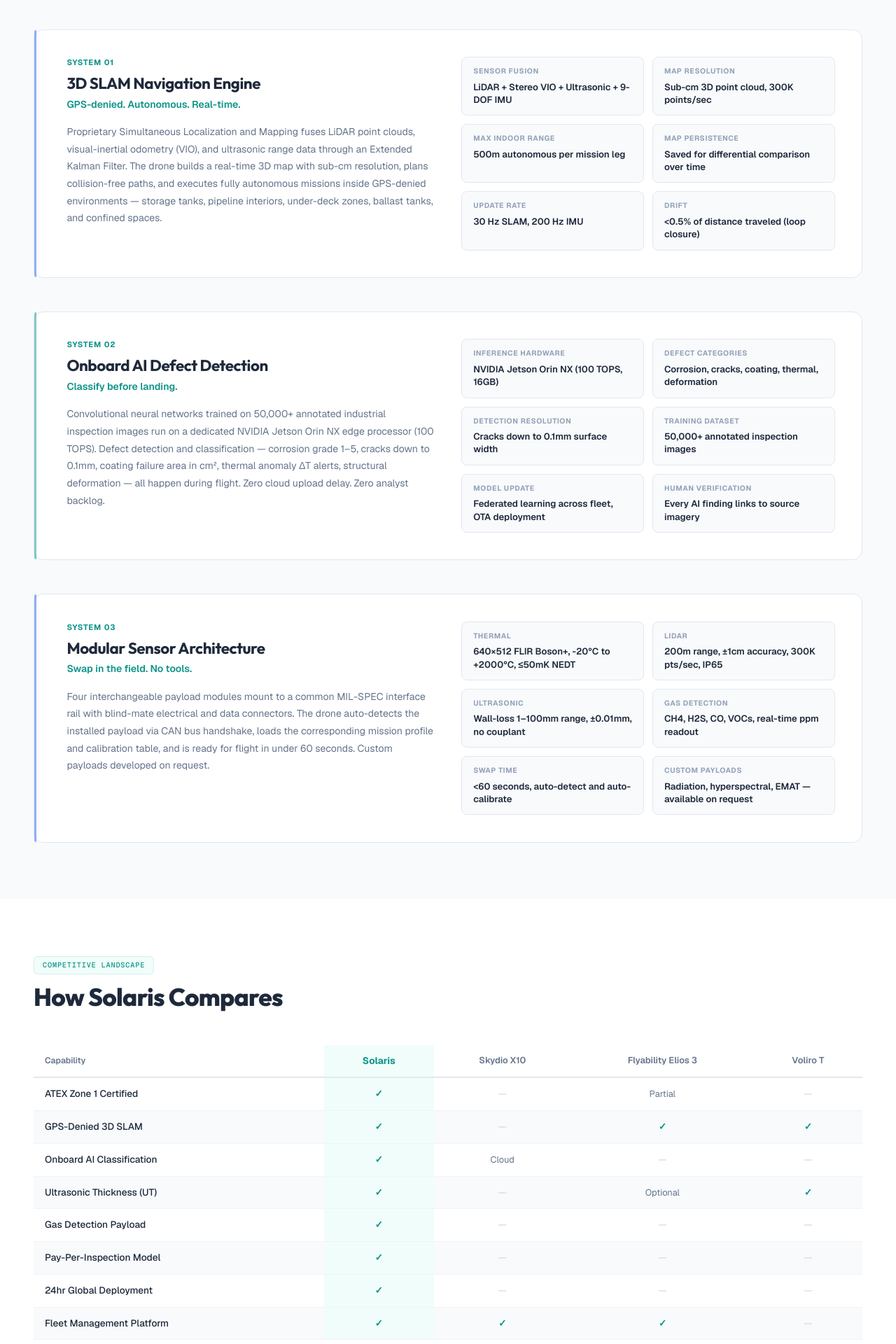
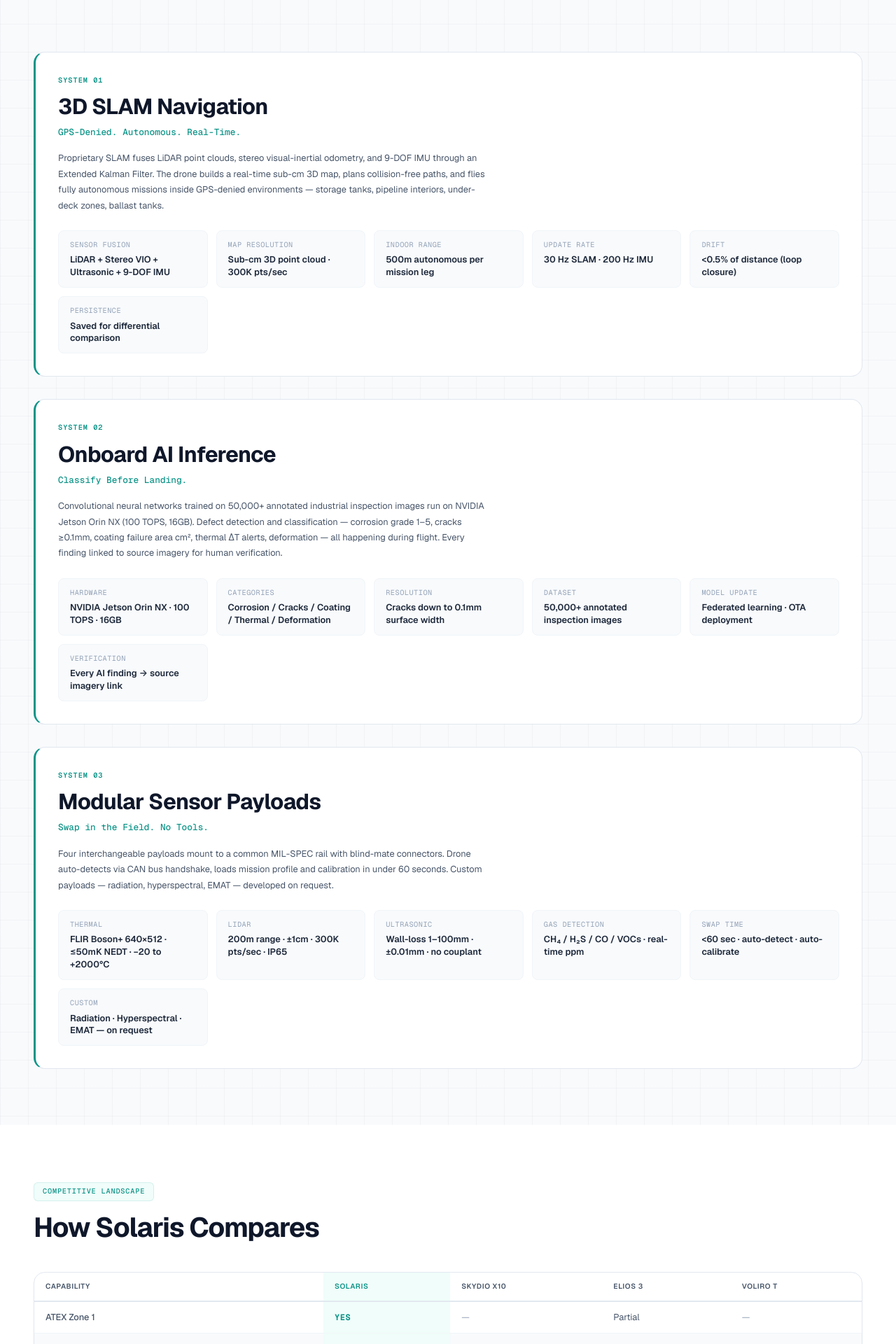
Before and after one commit to cpu152650311-coder/solaris-drone-test, a Next.js app: page /technology in a window 1280 px wide. Shown: the part 500-2420 px from the top of the page at 70% size. Built offline with nearby package versions, Linux system fonts and the light colour scheme.

Commit message:
feat: complete redesign — elegant-design tokens, frontend-design bold direction, industrial precision aesthetic

```diff
--- a/app/technology/page.tsx
+++ b/app/technology/page.tsx
@@ -4,102 +4,55 @@ import PageCTA from '@/components/shared/PageCTA';
 
 export const metadata: Metadata = {
   title: 'Technology — 3D SLAM, Onboard AI, Modular Sensors, Fleet Platform',
-  description: 'Three autonomous systems powering Solaris drones: 3D SLAM GPS-denied navigation, NVIDIA Jetson onboard AI inference, and interchangeable modular sensor payloads. Plus Fleet Management Platform.',
+  description: 'Three autonomous systems: 3D SLAM GPS-denied navigation, NVIDIA Jetson onboard AI, interchangeable sensor payloads. Plus Fleet Management Platform with REST API.',
 };
 
 const SYSTEMS = [
-  {
-    title: '3D SLAM Navigation Engine', sub: 'GPS-denied. Autonomous. Real-time.',
-    body: 'Proprietary Simultaneous Localization and Mapping fuses LiDAR point clouds, visual-inertial odometry (VIO), and ultrasonic range data through an Extended Kalman Filter. The drone builds a real-time 3D map with sub-cm resolution, plans collision-free paths, and executes fully autonomous missions inside GPS-denied environments — storage tanks, pipeline interiors, under-deck zones, ballast tanks, and confined spaces.',
-    specs: [
-      { l: 'Sensor Fusion', v: 'LiDAR + Stereo VIO + Ultrasonic + 9-DOF IMU' },
-      { l: 'Map Resolution', v: 'Sub-cm 3D point cloud, 300K points/sec' },
-      { l: 'Max Indoor Range', v: '500m autonomous per mission leg' },
-      { l: 'Map Persistence', v: 'Saved for differential comparison over time' },
-      { l: 'Update Rate', v: '30 Hz SLAM, 200 Hz IMU' },
-      { l: 'Drift', v: '<0.5% of distance traveled (loop closure)' },
-    ],
-  },
-  {
-    title: 'Onboard AI Defect Detection', sub: 'Classify before landing.',
-    body: 'Convolutional neural networks trained on 50,000+ annotated industrial inspection images run on a dedicated NVIDIA Jetson Orin NX edge processor (100 TOPS). Defect detection and classification — corrosion grade 1–5, cracks down to 0.1mm, coating failure area in cm², thermal anomaly ΔT alerts, structural deformation — all happen during flight. Zero cloud upload delay. Zero analyst backlog.',
-    specs: [
-      { l: 'Inference Hardware', v: 'NVIDIA Jetson Orin NX (100 TOPS, 16GB)' },
-      { l: 'Defect Categories', v: 'Corrosion, cracks, coating, thermal, deformation' },
-      { l: 'Detection Resolution', v: 'Cracks down to 0.1mm surface width' },
-      { l: 'Training Dataset', v: '50,000+ annotated inspection images' },
-      { l: 'Model Update', v: 'Federated learning across fleet, OTA deployment' },
-      { l: 'Human Verification', v: 'Every AI finding links to source imagery' },
-    ],
-  },
-  {
-    title: 'Modular Sensor Architecture', sub: 'Swap in the field. No tools.',
-    body: 'Four interchangeable payload modules mount to a common MIL-SPEC interface rail with blind-mate electrical and data connectors. The drone auto-detects the installed payload via CAN bus handshake, loads the corresponding mission profile and calibration table, and is ready for flight in under 60 seconds. Custom payloads developed on request.',
-    specs: [
-      { l: 'Thermal', v: '640×512 FLIR Boson+, -20°C to +2000°C, ≤50mK NEDT' },
-      { l: 'LiDAR', v: '200m range, ±1cm accuracy, 300K pts/sec, IP65' },
-      { l: 'Ultrasonic', v: 'Wall-loss 1–100mm range, ±0.01mm, no couplant' },
-      { l: 'Gas Detection', v: 'CH4, H2S, CO, VOCs, real-time ppm readout' },
-      { l: 'Swap Time', v: '<60 seconds, auto-detect and auto-calibrate' },
-      { l: 'Custom Payloads', v: 'Radiation, hyperspectral, EMAT — available on request' },
-    ],
-  },
+  { n: '01', title: '3D SLAM Navigation', sub: 'GPS-Denied. Autonomous. Real-Time.', body: 'Proprietary SLAM fuses LiDAR point clouds, stereo visual-inertial odometry, and 9-DOF IMU through an Extended Kalman Filter. The drone builds a real-time sub-cm 3D map, plans collision-free paths, and flies fully autonomous missions inside GPS-denied environments — storage tanks, pipeline interiors, under-deck zones, ballast tanks.', specs: [['Sensor Fusion', 'LiDAR + Stereo VIO + Ultrasonic + 9-DOF IMU'], ['Map Resolution', 'Sub-cm 3D point cloud · 300K pts/sec'], ['Indoor Range', '500m autonomous per mission leg'], ['Update Rate', '30 Hz SLAM · 200 Hz IMU'], ['Drift', '<0.5% of distance (loop closure)'], ['Persistence', 'Saved for differential comparison']] },
+  { n: '02', title: 'Onboard AI Inference', sub: 'Classify Before Landing.', body: 'Convolutional neural networks trained on 50,000+ annotated industrial inspection images run on NVIDIA Jetson Orin NX (100 TOPS, 16GB). Defect detection and classification — corrosion grade 1–5, cracks ≥0.1mm, coating failure area cm², thermal ΔT alerts, deformation — all happening during flight. Every finding linked to source imagery for human verification.', specs: [['Hardware', 'NVIDIA Jetson Orin NX · 100 TOPS · 16GB'], ['Categories', 'Corrosion / Cracks / Coating / Thermal / Deformation'], ['Resolution', 'Cracks down to 0.1mm surface width'], ['Dataset', '50,000+ annotated inspection images'], ['Model Update', 'Federated learning · OTA deployment'], ['Verification', 'Every AI finding → source imagery link']] },
+  { n: '03', title: 'Modular Sensor Payloads', sub: 'Swap in the Field. No Tools.', body: 'Four interchangeable payloads mount to a common MIL-SPEC rail with blind-mate connectors. Drone auto-detects via CAN bus handshake, loads mission profile and calibration in under 60 seconds. Custom payloads — radiation, hyperspectral, EMAT — developed on request.', specs: [['Thermal', 'FLIR Boson+ 640×512 · ≤50mK NEDT · −20 to +2000°C'], ['LiDAR', '200m range · ±1cm · 300K pts/sec · IP65'], ['Ultrasonic', 'Wall-loss 1–100mm · ±0.01mm · no couplant'], ['Gas Detection', 'CH₄ / H₂S / CO / VOCs · real-time ppm'], ['Swap Time', '<60 sec · auto-detect · auto-calibrate'], ['Custom', 'Radiation · Hyperspectral · EMAT — on request']] },
 ];
 
 const COMPARISON = [
-  { feature: 'ATEX Zone 1 Certified', solaris: true, skydio: false, flyability: 'Partial', voliro: false },
-  { feature: 'GPS-Denied 3D SLAM', solaris: true, skydio: false, flyability: true, voliro: true },
-  { feature: 'Onboard AI Classification', solaris: true, skydio: 'Cloud', flyability: false, voliro: false },
-  { feature: 'Ultrasonic Thickness (UT)', solaris: true, skydio: false, flyability: 'Optional', voliro: true },
-  { feature: 'Gas Detection Payload', solaris: true, skydio: false, flyability: false, voliro: false },
-  { feature: 'Pay-Per-Inspection Model', solaris: true, skydio: false, flyability: false, voliro: false },
-  { feature: '24hr Global Deployment', solaris: true, skydio: false, flyability: false, voliro: false },
-  { feature: 'Fleet Management Platform', solaris: true, skydio: true, flyability: true, voliro: false },
+  ['Capability', 'Solaris', 'Skydio X10', 'Elios 3', 'Voliro T'],
+  ['ATEX Zone 1', 'YES', '—', 'Partial', '—'],
+  ['3D SLAM (GPS-Denied)', 'YES', '—', 'YES', 'YES'],
+  ['Onboard AI Classification', 'YES', 'Cloud', '—', '—'],
+  ['Ultrasonic UT', 'YES', '—', 'Optional', 'YES'],
+  ['Gas Detection', 'YES', '—', '—', '—'],
+  ['Pay-Per-Inspection', 'YES', '—', '—', '—'],
+  ['24hr Global Deploy', 'YES', '—', '—', '—'],
+  ['Fleet Mgmt Platform', 'YES', 'YES', 'YES', '—'],
 ];
-
-const boolIcon = (v: boolean | string) => {
-  if (v === true) return <span style={{ color: '#0d9488', fontWeight: 700 }}>✓</span>;
-  if (v === false) return <span style={{ color: '#cbd5e1' }}>—</span>;
-  return <span style={{ color: '#64748b', fontSize: '0.8rem' }}>{v}</span>;
-};
 
 export default function TechnologyPage() {
   return (
     <>
-      <section style={{ background: '#0f172a', padding: 'clamp(3.5rem, 7vw, 5rem) 0 clamp(2.5rem, 5vw, 3.5rem)' }}>
-        <div className="container-wide">
-          <span className="label-tag" style={{ color: '#5eead4', background: 'rgba(13,148,136,0.15)' }}>Technology Deep-Dive</span>
-          <h1 style={{ fontFamily: 'Outfit, sans-serif', fontSize: 'clamp(2.2rem, 4.5vw, 3.4rem)', fontWeight: 800, color: 'white', letterSpacing: '-0.03em', marginTop: '1rem', marginBottom: '1rem', lineHeight: 1.1 }}>
-            Three Systems.<br /><span style={{ color: '#0d9488' }}>One Autonomous Platform.</span>
-          </h1>
-          <p style={{ fontFamily: 'Geist, sans-serif', color: '#94a3b8', fontSize: '1.05rem', maxWidth: '56ch' }}>
-            Navigation, intelligence, and sensing — three technology layers that make Solaris the only inspection drone capable of operating where humans and conventional drones cannot.
-          </p>
+      <section className="section-dark" style={{ padding: 'var(--space-24) 0 var(--space-16)', position: 'relative', overflow: 'hidden' }}>
+        <div style={{ position: 'absolute', top: '-200px', left: '10%', width: '500px', height: '500px', borderRadius: '50%', background: 'radial-gradient(circle, rgba(13,148,136,0.08) 0%, transparent 70%)', pointerEvents: 'none' }} />
+        <div className="container-wide" style={{ position: 'relative', zIndex: 1 }}>
+          <span className="label-tag label-tag-dark">Technology Deep-Dive</span>
+          <h1 style={{ color: 'white', marginTop: 'var(--space-4)', marginBottom: 'var(--space-4)' }}>Three Systems.<br /><span style={{ color: 'var(--color-primary)' }}>One Autonomous Platform.</span></h1>
+          <p style={{ fontFamily: 'var(--font-sans)', color: 'var(--color-dark-text-secondary)', fontSize: 'var(--text-lg)', maxWidth: '56ch' }}>Navigation, intelligence, and sensing — three technology layers that make Solaris the only inspection drone operating where humans and conventional drones cannot.</p>
         </div>
       </section>
 
-      {/* Systems */}
-      <section style={{ padding: 'clamp(3rem, 8vw, 5rem) 0', background: '#f8fafc' }}>
+      <section className="section-pad bg-grid">
         <div className="container-wide">
-          <div style={{ display: 'flex', flexDirection: 'column', gap: 'clamp(2rem, 4vw, 3rem)' }}>
-            {SYSTEMS.map((s, i) => (
-              <div key={s.title} style={{ background: 'white', border: '1px solid #e2e8f0', borderRadius: '14px', padding: 'clamp(1.5rem, 3vw, 2.5rem)', position: 'relative' }}>
-                <div style={{ position: 'absolute', left: 0, top: 0, bottom: 0, width: '3px', background: i === 1 ? '#0d9488' : '#2563eb', borderRadius: '3px 0 0 3px', opacity: 0.5 }} />
-                <div style={{ display: 'grid', gridTemplateColumns: '1fr 1fr', gap: 'clamp(1.5rem, 3vw, 3rem)', alignItems: 'start' }}>
-                  <div style={{ paddingLeft: '0.5rem' }}>
-                    <span style={{ fontFamily: 'Geist, sans-serif', fontSize: '0.7rem', fontWeight: 700, letterSpacing: '0.08em', textTransform: 'uppercase', color: '#0d9488', marginBottom: '0.5rem', display: 'block' }}>System {String(i + 1).padStart(2, '0')}</span>
-                    <h2 style={{ fontFamily: 'Outfit, sans-serif', fontSize: 'clamp(1.15rem, 1.8vw, 1.4rem)', fontWeight: 700, color: '#1e293b', marginBottom: '0.3rem', letterSpacing: '-0.02em' }}>{s.title}</h2>
-                    <p style={{ fontFamily: 'Geist, sans-serif', fontSize: '0.88rem', color: '#0d9488', fontWeight: 600, marginBottom: '1rem' }}>{s.sub}</p>
-                    <p style={{ fontFamily: 'Geist, sans-serif', fontSize: '0.88rem', color: '#64748b', lineHeight: 1.75 }}>{s.body}</p>
-                  </div>
-                  <div style={{ display: 'grid', gridTemplateColumns: '1fr 1fr', gap: '0.75rem' }}>
-                    {s.specs.map(({ l, v }) => (
-                      <div key={l} style={{ background: '#f8fafc', border: '1px solid #e2e8f0', borderRadius: '8px', padding: '0.75rem 1rem' }}>
-                        <div style={{ fontFamily: 'Geist, sans-serif', fontSize: '0.65rem', fontWeight: 700, letterSpacing: '0.06em', textTransform: 'uppercase', color: '#94a3b8', marginBottom: '0.3rem' }}>{l}</div>
-                        <div style={{ fontFamily: 'Geist, sans-serif', fontSize: '0.82rem', color: '#1e293b', fontWeight: 600, lineHeight: 1.4 }}>{v}</div>
-                      </div>
-                    ))}
-                  </div>
+          <div style={{ display: 'flex', flexDirection: 'column', gap: 'var(--space-8)' }}>
+            {SYSTEMS.map((s) => (
+              <div key={s.n} className="card" style={{ padding: 'var(--space-8)', position: 'relative', borderLeft: '3px solid var(--color-primary)' }}>
+                <span style={{ fontFamily: 'var(--font-mono)', fontSize: 'var(--text-xs)', color: 'var(--color-primary)', fontWeight: 600, letterSpacing: '0.1em', marginBottom: 'var(--space-3)', display: 'block' }}>SYSTEM {s.n}</span>
+                <h3 style={{ fontSize: 'var(--text-2xl)', fontWeight: 700, color: 'var(--color-foreground)', marginBottom: 'var(--space-2)' }}>{s.title}</h3>
+                <p style={{ fontFamily: 'var(--font-mono)', fontSize: 'var(--text-sm)', color: 'var(--color-primary)', fontWeight: 500, marginBottom: 'var(--space-4)' }}>{s.sub}</p>
+                <p style={{ fontFamily: 'var(--font-sans)', fontSize: 'var(--text-sm)', color: 'var(--color-text-secondary)', lineHeight: 'var(--leading-relaxed)', marginBottom: 'var(--space-6)', maxWidth: '72ch' }}>{s.body}</p>
+                <div style={{ display: 'grid', gridTemplateColumns: 'repeat(auto-fill, minmax(200px, 1fr))', gap: 'var(--space-3)' }}>
+                  {s.specs.map(([l, v]) => (
+                    <div key={l} style={{ background: 'var(--color-background)', border: '1px solid var(--color-border-light)', borderRadius: 'var(--radius-md)', padding: 'var(--space-3) var(--space-4)' }}>
+                      <div style={{ fontFamily: 'var(--font-mono)', fontSize: 'var(--text-xs)', color: 'var(--color-text-muted)', textTransform: 'uppercase', letterSpacing: '0.05em', marginBottom: 'var(--space-1)' }}>{l}</div>
+                      <div style={{ fontFamily: 'var(--font-sans)', fontSize: 'var(--text-sm)', fontWeight: 600, color: 'var(--color-text)', lineHeight: 1.4 }}>{v}</div>
+                    </div>
+                  ))}
                 </div>
               </div>
             ))}
@@ -107,39 +60,46 @@ export default function TechnologyPage() {
         </div>
       </section>
 
-      {/* Competitive Comparison */}
-      <section style={{ padding: 'clamp(3rem, 8vw, 5rem) 0', background: 'white' }}>
+      <section className="section-pad" style={{ background: 'var(--color-surface)' }}>
         <div className="container-wide">
-          <div style={{ maxWidth: '640px', marginBottom: 'clamp(2rem, 4vw, 3rem)' }}>
+          <div style={{ marginBottom: 'var(--space-10)' }}>
             <span className="label-tag">Competitive Landscape</span>
-            <h2 style={{ fontFamily: 'Outfit, sans-serif', fontSize: 'clamp(1.6rem, 3vw, 2.2rem)', fontWeight: 800, color: '#1e293b', letterSpacing: '-0.02em', marginTop: '0.75rem' }}>How Solaris Compares</h2>
+            <h2 style={{ marginTop: 'var(--space-4)' }}>How Solaris Compares</h2>
           </div>
-          <div style={{ overflowX: 'auto' }}>
-            <table style={{ width: '100%', borderCollapse: 'collapse', fontFamily: 'Geist, sans-serif', fontSize: '0.85rem' }}>
+          <div style={{ overflowX: 'auto', borderRadius: 'var(--radius-xl)', border: '1px solid var(--color-border)', boxShadow: 'var(--shadow-sm)' }}>
+            <table className="compare-table">
               <thead>
-                <tr style={{ borderBottom: '2px solid #e2e8f0' }}>
-                  <th style={{ textAlign: 'left', padding: '0.75rem 1rem', color: '#64748b', fontWeight: 600, fontSize: '0.75rem' }}>Capability</th>
-                  <th style={{ textAlign: 'center', padding: '0.75rem 1rem', background: '#f0fdfa', fontWeight: 700, color: '#0d9488' }}>Solaris</th>
-                  <th style={{ textAlign: 'center', padding: '0.75rem 1rem', color: '#64748b', fontWeight: 600, fontSize: '0.8rem' }}>Skydio X10</th>
-                  <th style={{ textAlign: 'center', padding: '0.75rem 1rem', color: '#64748b', fontWeight: 600, fontSize: '0.8rem' }}>Flyability Elios 3</th>
-                  <th style={{ textAlign: 'center', padding: '0.75rem 1rem', color: '#64748b', fontWeight: 600, fontSize: '0.8rem' }}>Voliro T</th>
-                </tr>
+                <tr>{COMPARISON[0].map((h, i) => <th key={h} className={i === 1 ? 'col-highlight' : ''} style={i === 1 ? { color: 'var(--color-primary)' } : {}}>{h}</th>)}</tr>
               </thead>
               <tbody>
-                {COMPARISON.map((row, i) => (
-                  <tr key={row.feature} style={{ borderBottom: '1px solid #f1f5f9', background: i % 2 === 0 ? 'transparent' : '#f8fafc' }}>
-                    <td style={{ padding: '0.75rem 1rem', color: '#1e293b', fontWeight: 500 }}>{row.feature}</td>
-                    <td style={{ padding: '0.75rem 1rem', textAlign: 'center', background: '#f0fdfa' }}>{boolIcon(row.solaris)}</td>
-                    <td style={{ padding: '0.75rem 1rem', textAlign: 'center' }}>{boolIcon(row.skydio)}</td>
-                    <td style={{ padding: '0.75rem 1rem', textAlign: 'center' }}>{boolIcon(row.flyability)}</td>
-                    <td style={{ padding: '0.75rem 1rem', textAlign: 'center' }}>{boolIcon(row.voliro)}</td>
+                {COMPARISON.slice(1).map((row) => (
+                  <tr key={row[0]}>
+                    {row.map((cell, i) => (
+                      <td key={i} className={i === 1 ? 'col-highlight' : ''} style={{ fontWeight: i === 0 ? 500 : (cell === 'YES' ? 700 : 400), color: cell === 'YES' ? 'var(--color-primary)' : (cell === '—' ? 'var(--color-text-muted)' : 'var(--color-text-secondary)'), fontFamily: cell === 'YES' ? 'var(--font-mono)' : 'var(--font-sans)', fontSize: cell === 'YES' ? '12px' : 'var(--text-sm)', letterSpacing: cell === 'YES' ? '0.04em' : '0' }}>
+                        {cell}
+                      </td>
+                    ))}
                   </tr>
                 ))}
               </tbody>
             </table>
           </div>
-          <div style={{ textAlign: 'center', marginTop: '2.5rem' }}>
-            <PageCTA label="See the Platform Live" />
+          <div style={{ textAlign: 'center', marginTop: 'var(--space-10)' }}><PageCTA label="See the Platform Live" /></div>
+        </div>
+      </section>
+
+      {/* Fleet platform image */}
+      <section className="section-pad section-dark" style={{ textAlign: 'center' }}>
+        <div className="container-wide">
+          <span className="label-tag label-tag-dark">Fleet Management Platform</span>
+          <h2 style={{ color: 'white', marginTop: 'var(--space-4)', marginBottom: 'var(--space-4)' }}>Every Mission.<br /><span style={{ color: 'var(--color-primary)' }}>Every Metric.</span></h2>
+          <div style={{ borderRadius: 'var(--radius-xl)', overflow: 'hidden', boxShadow: '0 24px 80px rgba(0,0,0,0.4)', marginBottom: 'var(--space-10)', border: '1px solid var(--color-dark-border)' }}>
+            <Image src="/generated/detail_ai_dashboard.webp" alt="Fleet management platform with live telemetry and AI defect annotations" width={1280} height={560} style={{ width: '100%', height: 'auto', display: 'block' }} />
+          </div>
+          <div style={{ display: 'grid', gridTemplateColumns: 'repeat(auto-fit, minmax(200px, 1fr))', gap: 'var(--space-4)', textAlign: 'left' }}>
+            {['Mission Planning & Scheduling', 'Live Multi-Drone Telemetry', 'Automated ISO 19232 Reports', 'REST API & Webhooks', 'Role-Based Access Control', 'Cryptographic Audit Trail'].map((f) => (
+              <div key={f} style={{ fontFamily: 'var(--font-mono)', fontSize: 'var(--text-xs)', color: 'var(--color-dark-text)', fontWeight: 500, padding: 'var(--space-3) var(--space-4)', background: 'var(--color-dark-surface)', borderRadius: 'var(--radius-md)', border: '1px solid var(--color-dark-border)' }}>{f}</div>
+            ))}
           </div>
         </div>
       </section>
```
